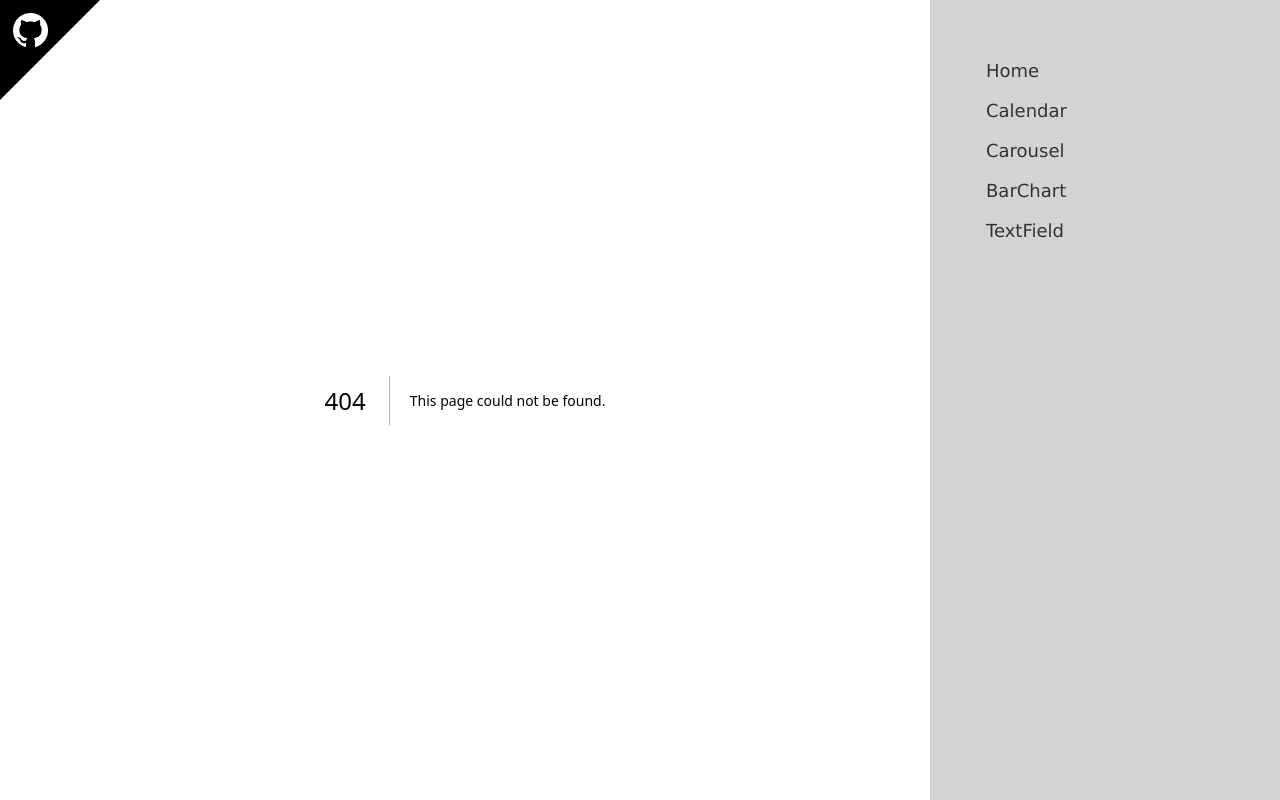
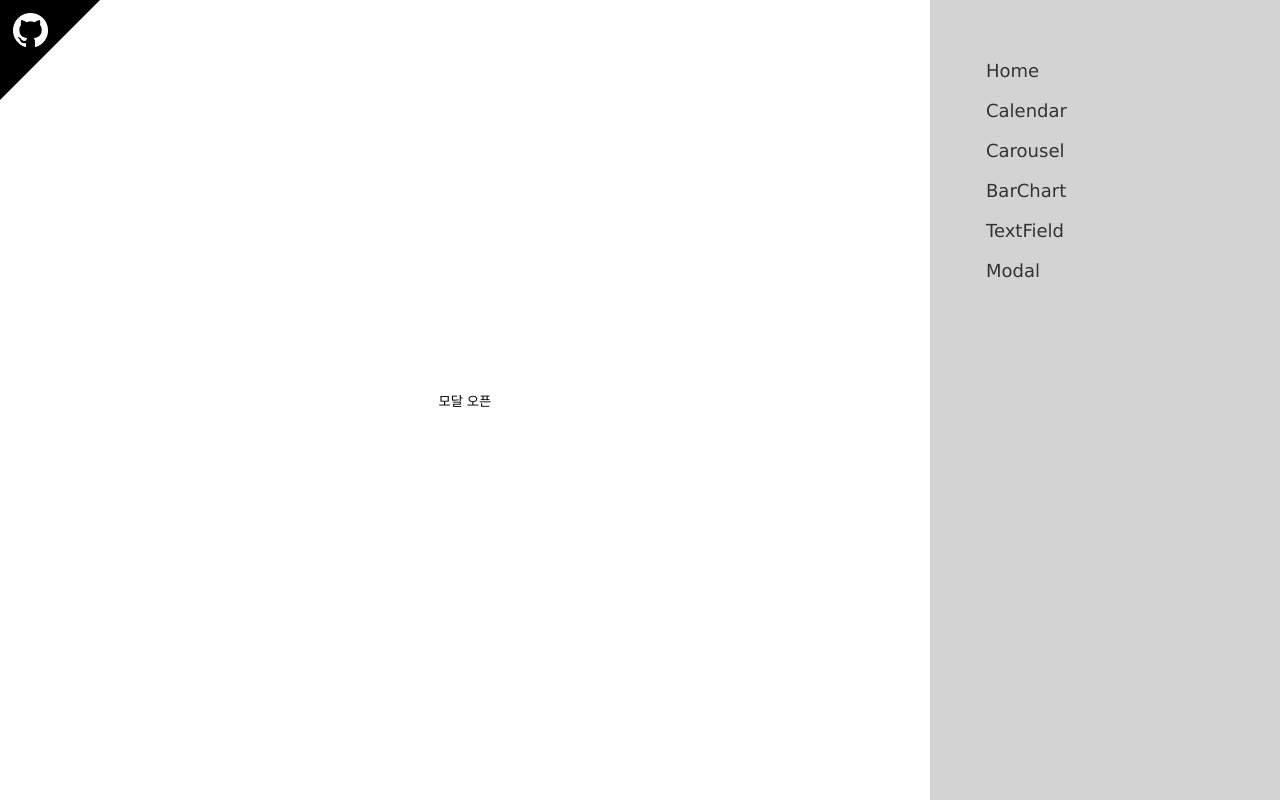
Before and after one commit to yjlim0428/my-components, a Next.js app: page /Modal in a window 1280 px wide. Before the commit this address had no page. Built offline with nearby package versions, Linux system fonts and the light colour scheme.

Commit message:
Add Modal

```diff
--- a/components/Sidebar.tsx
+++ b/components/Sidebar.tsx
@@ -40,6 +40,9 @@ const Sidebar = () => {
       <Link href="/TextField">
         <Button>TextField</Button>
       </Link>
+      <Link href="/Modal">
+        <Button>Modal</Button>
+      </Link>
     </Container>
   );
 };
--- /dev/null
+++ b/pages/Modal.tsx
@@ -0,0 +1,65 @@
+import { useState } from "react";
+import styled from "styled-components";
+import { FaTimes } from "react-icons/fa";
+import Title from "../components/Title";
+
+const Container = styled.div`
+  width: 100%;
+  height: 100vh;
+  display: flex;
+  align-items: center;
+  justify-content: center;
+  position: fixed;
+  top: 0;
+  left: 0;
+`;
+
+const BgContainer = styled.div`
+  width: 100%;
+  height: 100%;
+  position: fixed;
+  background-color: rgba(0, 0, 0, 0.621);
+`;
+
+const ModalContainer = styled.div`
+  width: 300px;
+  height: 400px;
+  position: relative;
+  border-radius: 10px;
+  background-color: #fff;
+`;
+
+const CloseBtn = styled.div`
+  position: absolute;
+  right: 20px;
+  top: 20px;
+  font-size: 20px;
+  cursor: pointer;
+`;
+
+const ModalOpenBtn = styled.button`
+  cursor: pointer;
+`;
+
+const Modal = () => {
+  const [modal, setModal] = useState(false);
+
+  return (
+    <>
+      <Title title="My Modal" />
+      <ModalOpenBtn onClick={() => setModal(true)}>모달 오픈</ModalOpenBtn>
+      {modal && (
+        <Container>
+          <BgContainer onClick={() => setModal(false)} />
+          <ModalContainer>
+            <CloseBtn onClick={() => setModal(false)}>
+              <FaTimes />
+            </CloseBtn>
+          </ModalContainer>
+        </Container>
+      )}
+    </>
+  );
+};
+
+export default Modal;
```
